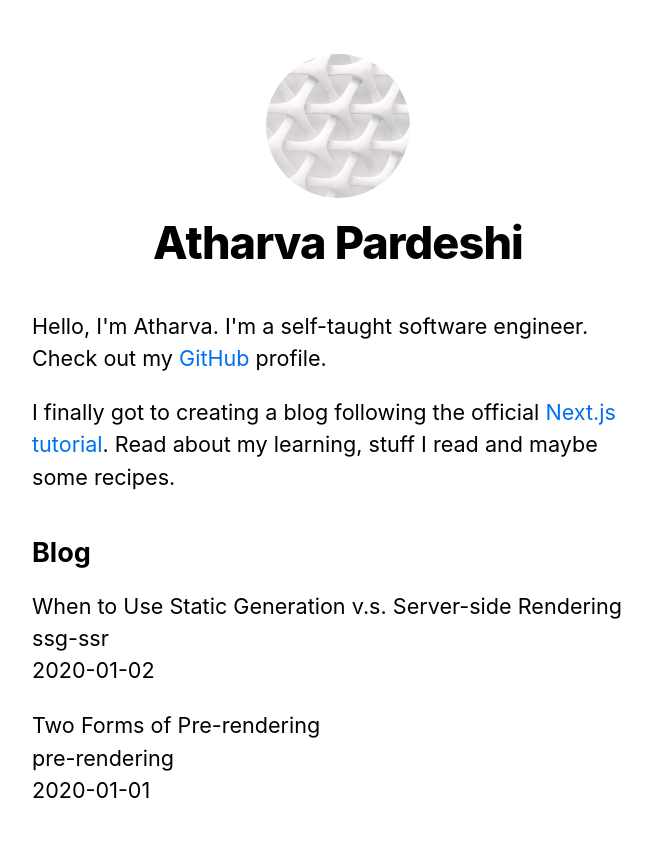
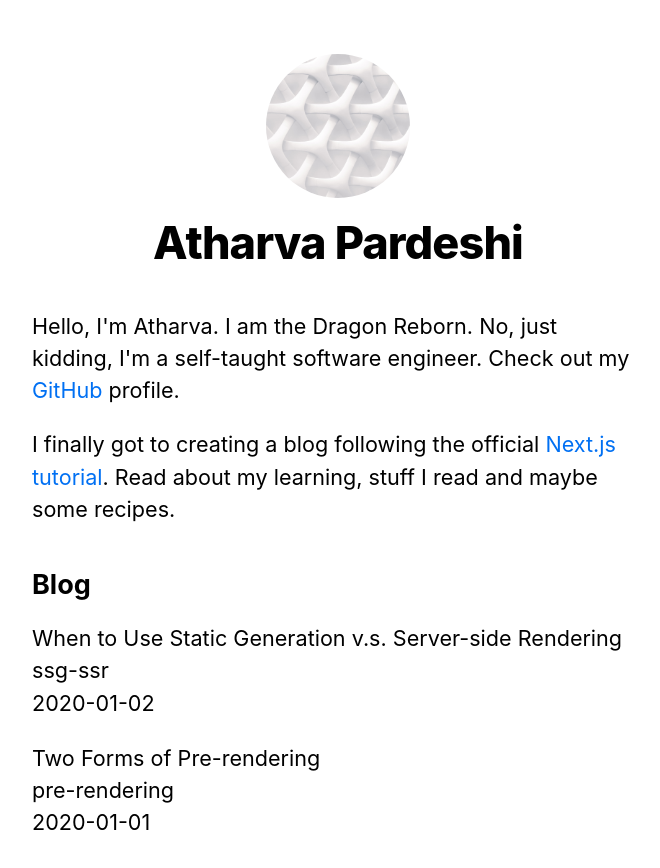
Before and after one commit to SazedWorldbringer/nextjs-blog, a Next.js app: page / in a window 1280 px wide. Shown: the top 868 px of the page, without its empty margins (302-962 px from the left). Built offline with nearby package versions, Linux system fonts and the light colour scheme.

Commit message:
feat: update intro

```diff
--- a/pages/index.js
+++ b/pages/index.js
@@ -20,7 +20,8 @@ export default function Home({ allPostsData }) {
       </Head>
       <section className={utilStyles.headingMd}>
         <p>
-          Hello, I'm Atharva. I'm a self-taught software engineer. Check out my{" "}
+          Hello, I'm Atharva. I am the Dragon Reborn. No, just kidding, I'm a
+          self-taught software engineer. Check out my{" "}
           <a
             href="https://github.com/SazedWorldbringer"
             target={"_blank"}
```
